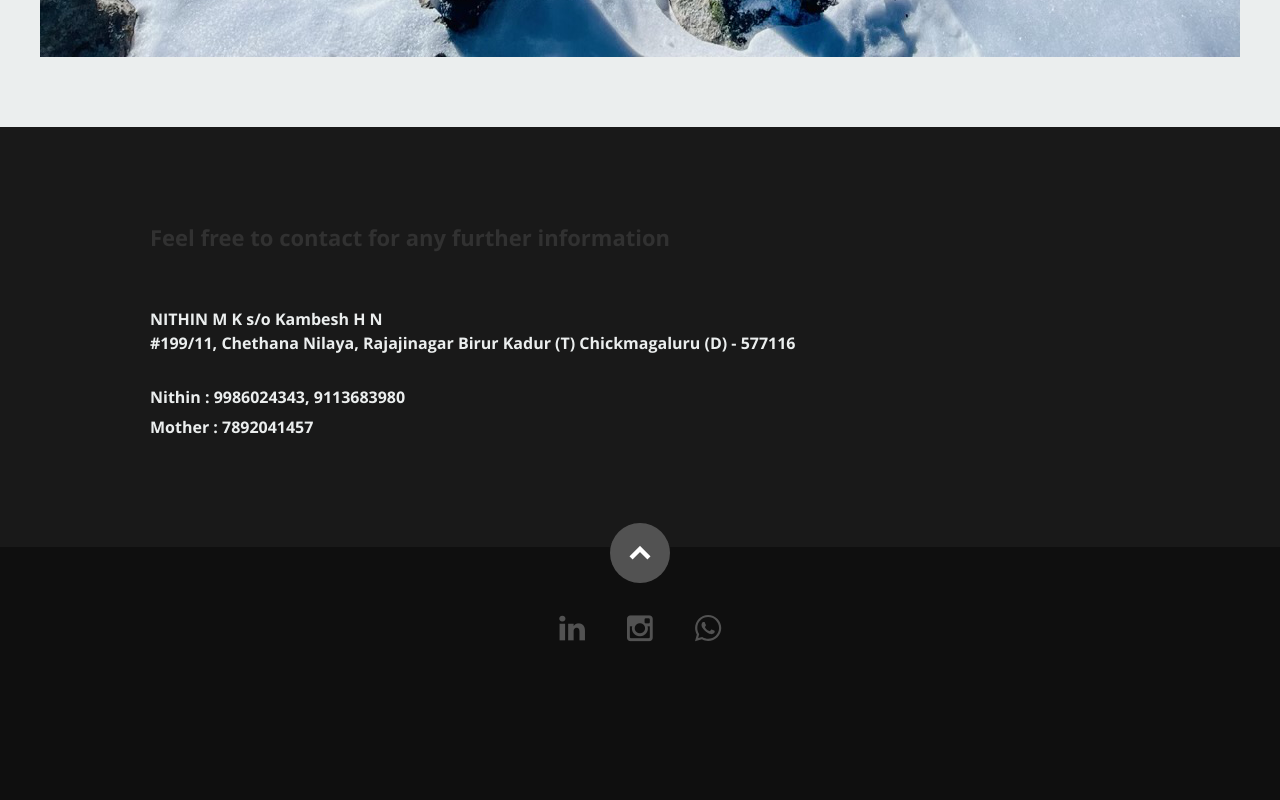
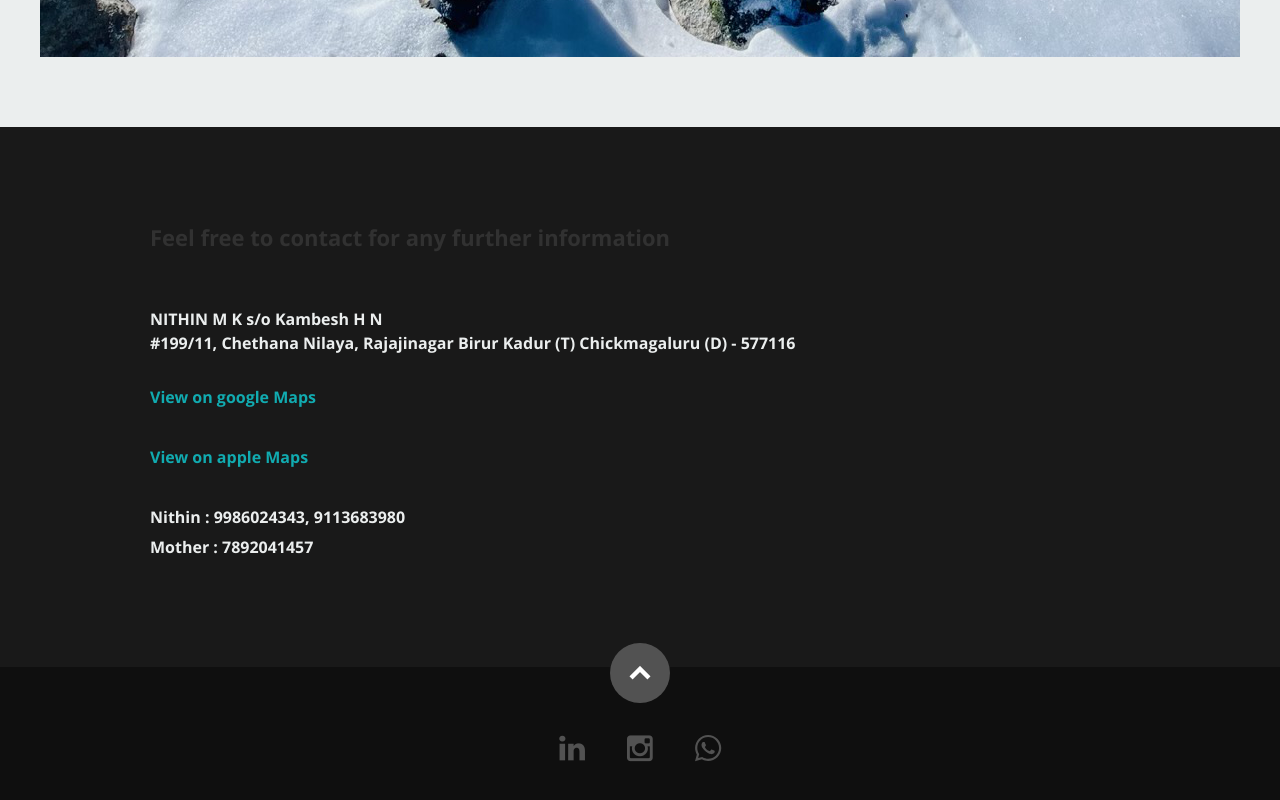
Before and after one commit to nithinmk26/bio, a React (Create React App) app: page / in a window 1280 px wide. Shown: the part 7585-8385 px from the top of the page. Before the commit the page ends 8307 px from the top, so only its background shows below. Built offline with nearby package versions, Linux system fonts and the light colour scheme.

Commit message:
updated maps

```diff
--- a/src/components/ContactUs.js
+++ b/src/components/ContactUs.js
@@ -24,6 +24,10 @@ export default class ContactUs extends Component {
                   <br />
                 </p>
               </h4>
+              <h4><a href="https://maps.app.goo.gl/Dnh1UqDs2tUibrjz8"> View on google Maps </a></h4>
+              <br/>
+              <h4><a href="https://maps.apple.com/?auid=9214258847491162934&ll=13.591410,75.975902&lsp=7618&q=Dropped%20Pin&t=m"> View on apple Maps </a></h4>
+              <br/>
               <h4>Nithin : 9986024343, 9113683980</h4>
               <h4> Mother : 7892041457</h4>
             </div>
```
